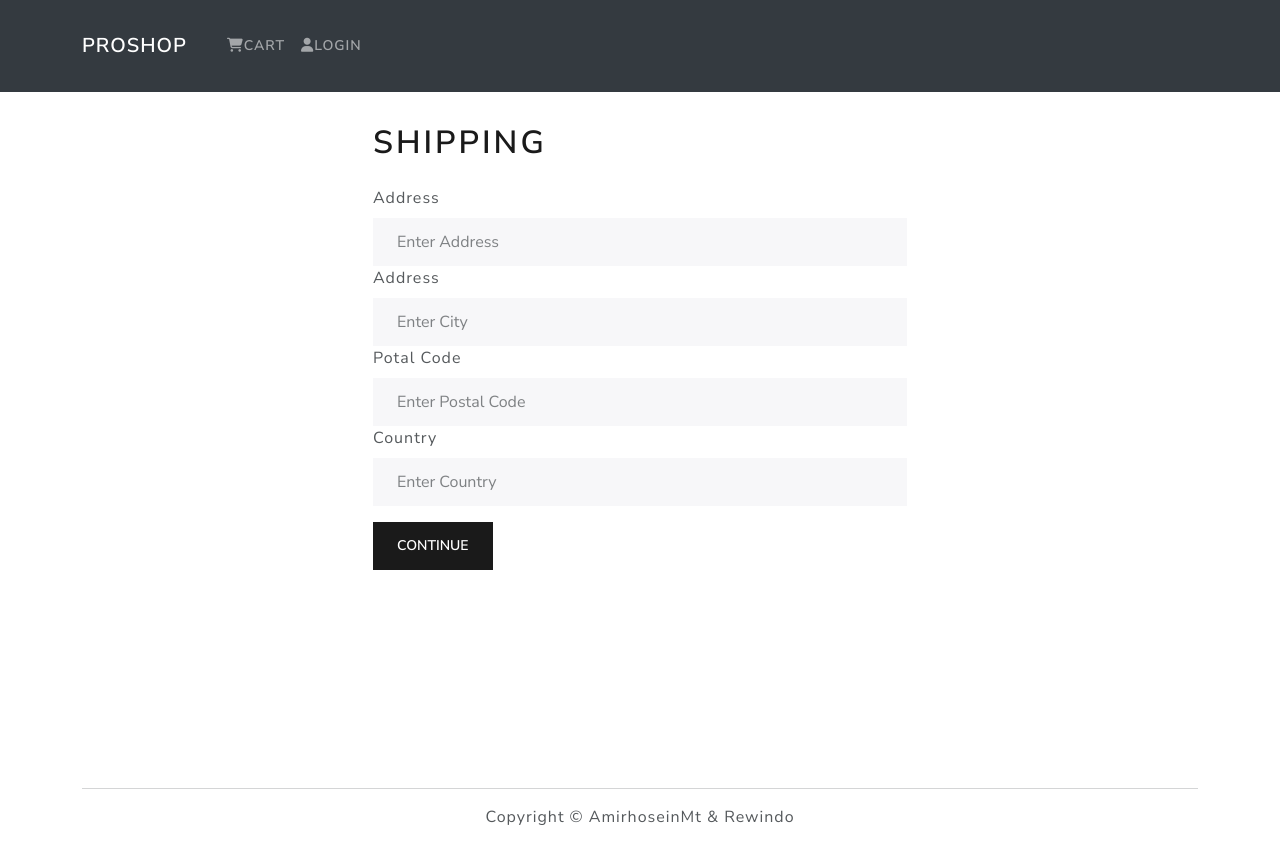
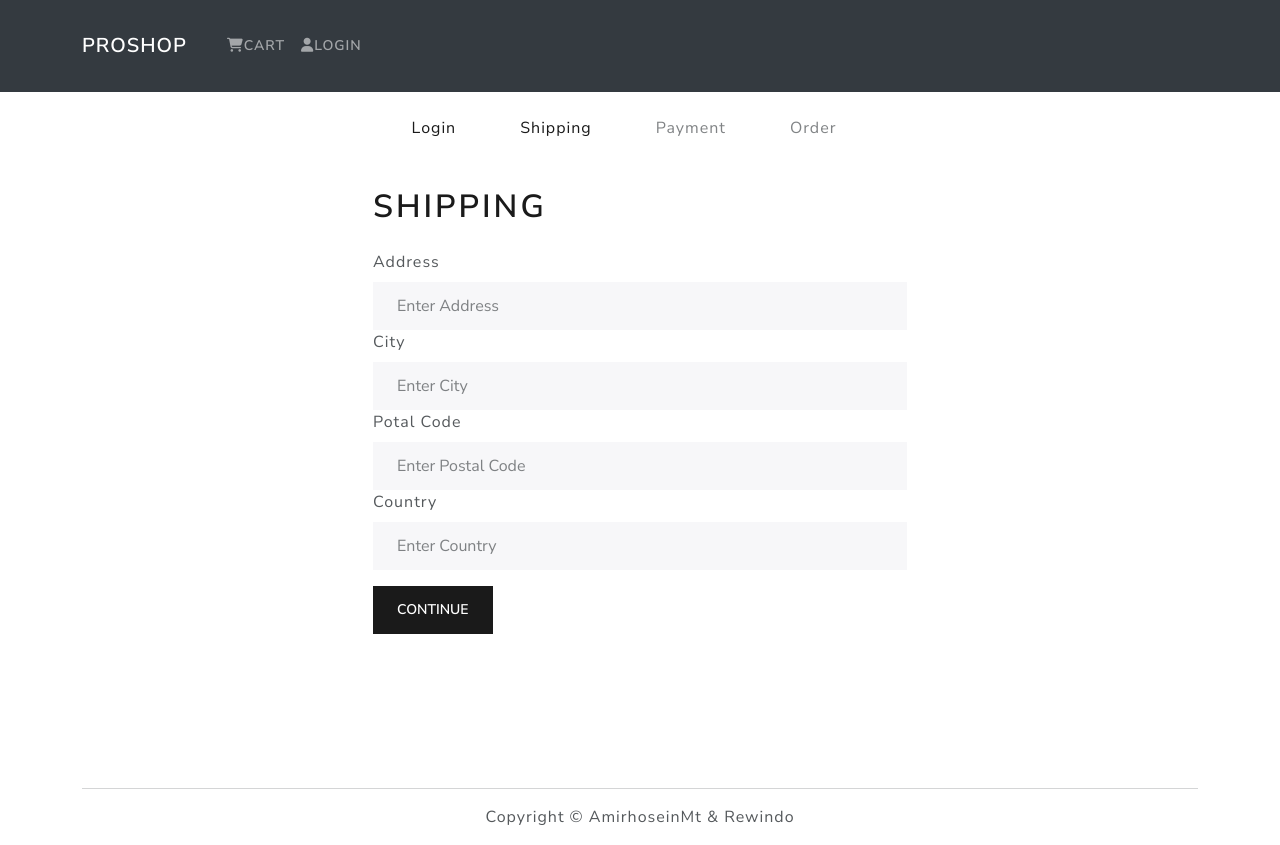
Before and after one commit to rewindo21/DjangoXReact, a React (Vite) app in the folder frontend/: page /login/shipping in a window 1280 px wide. Built offline with nearby package versions, Linux system fonts and the light colour scheme.

Commit message:
building checkoutSteps components

```diff
--- /dev/null
+++ b/frontend/src/components/CheckoutSteps.jsx
@@ -0,0 +1,51 @@
+import React from 'react'
+import { Nav } from 'react-bootstrap'
+import { LinkContainer } from 'react-router-bootstrap'
+
+const CheckoutSteps = ({ step1, step2, step3, step4 }) => {
+  return (
+    <Nav className='justify-content-center mb-4'>
+        <Nav.Item>
+            {step1 ? (
+                <LinkContainer to='/login'>
+                    <Nav.Link>Login</Nav.Link>
+                </LinkContainer>
+            ) : (
+                    <Nav.Link disabled>Login</Nav.Link>
+                )}
+        </Nav.Item>
+
+        <Nav.Item>
+            {step2 ? (
+                <LinkContainer to='/shipping'>
+                    <Nav.Link>Shipping</Nav.Link>
+                </LinkContainer>
+            ) : (
+                    <Nav.Link disabled>Shipping</Nav.Link>
+                )}
+        </Nav.Item>
+
+        <Nav.Item>
+            {step3 ? (
+                <LinkContainer to='/Payment'>
+                    <Nav.Link>Payment</Nav.Link>
+                </LinkContainer>
+            ) : (
+                    <Nav.Link disabled>Payment</Nav.Link>
+                )}
+        </Nav.Item>
+
+        <Nav.Item>
+            {step4 ? (
+                <LinkContainer to='/Order'>
+                    <Nav.Link>Order</Nav.Link>
+                </LinkContainer>
+            ) : (
+                    <Nav.Link disabled>Order</Nav.Link>
+                )}
+        </Nav.Item>
+    </Nav>
+  )
+}
+
+export default CheckoutSteps
--- a/frontend/src/screens/ShippingScreen.jsx
+++ b/frontend/src/screens/ShippingScreen.jsx
@@ -1,8 +1,9 @@
 import React, { useState, useEffect } from "react";
-import { useLocation, useNavigate } from "react-router-dom";
+import { useNavigate } from "react-router-dom";
 import { Form, Button } from "react-bootstrap";
 import { useDispatch, useSelector } from "react-redux";
 import FormContainer from "../components/FormContainer";
+import CheckoutSteps from "../components/CheckoutSteps";
 import { saveShippingAddress } from "../actions/cartActions";
 
 const ShippingScreen = () => {
@@ -26,6 +27,7 @@
 
   return (
     <FormContainer>
+      <CheckoutSteps step1 step2 />
       <h1>Shipping</h1>
       <Form onSubmit={submitHandler}>
         <Form.Group controlId="address">
@@ -40,7 +42,7 @@
         </Form.Group>
 
         <Form.Group controlId="city">
-          <Form.Label>Address</Form.Label>
+          <Form.Label>City</Form.Label>
           <Form.Control
             required
             type="text"
```
